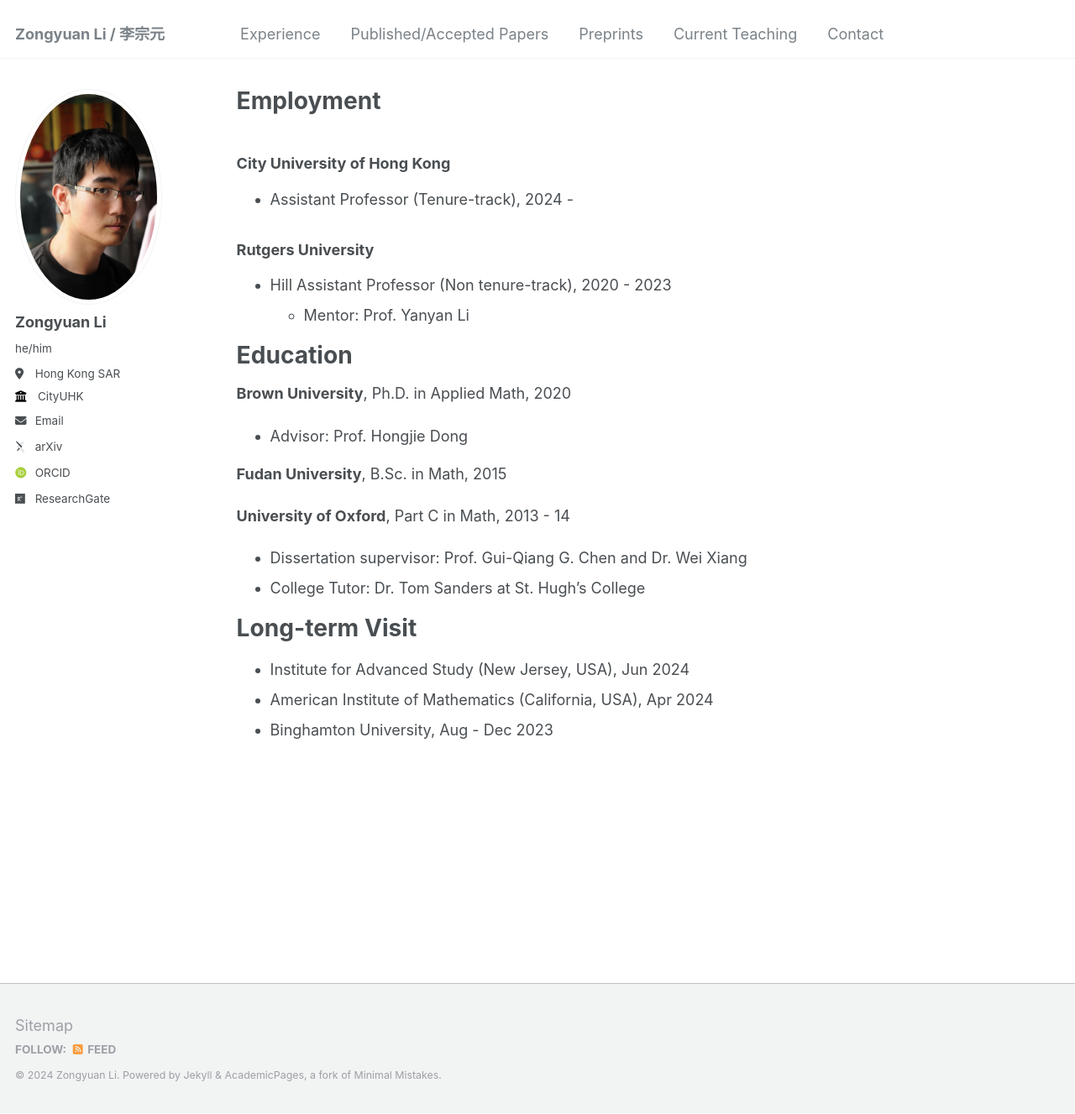
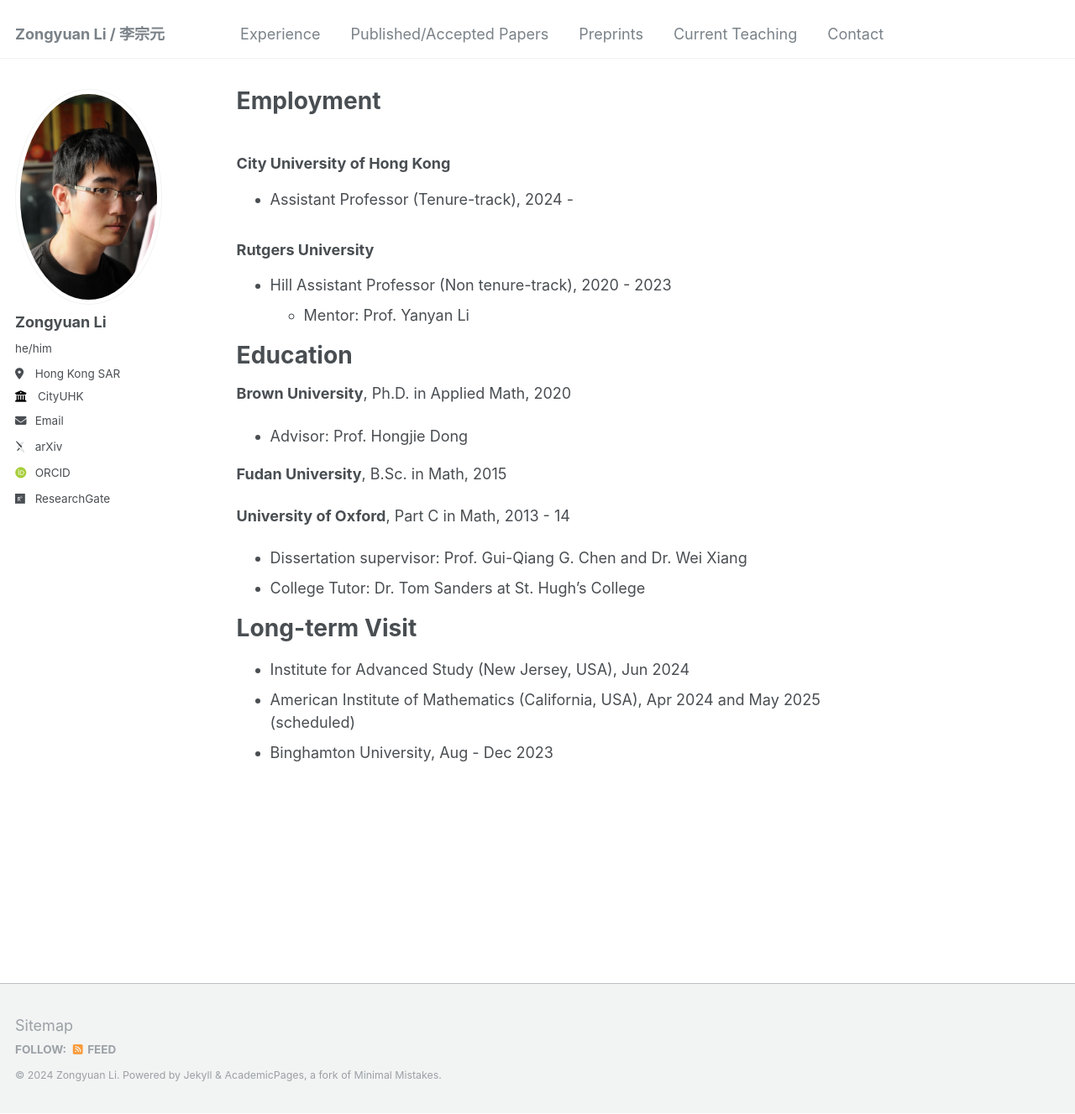
Before and after one commit to zongyuan-li/zongyuan-li.github.io, a Jekyll site: the page built from _pages/experience.md, in a window 1280 px wide and 1327 px high. Shown: the whole window at 84% size. Built offline with Jekyll 4.4.1, drawn with Linux system fonts in a browser that asks for light colours; some web fonts are replaced.

Commit message:
Update experience.md

```diff
--- a/_pages/experience.md
+++ b/_pages/experience.md
@@ -31,7 +31,7 @@
 # Long-term Visit
   * Institute for Advanced Study (New Jersey, USA), Jun 2024
 <!--       * Jun 2024 (summer collaboration)-->
-  * American Institute of Mathematics (California, USA), Apr 2024
+  * American Institute of Mathematics (California, USA), Apr 2024 and May 2025 (scheduled)
 <!--      * Apr 2024 (SQuaREs)-->
   * Binghamton University, Aug - Dec 2023
 <!--      * Aug 2023 - Dec 2023-->
```
